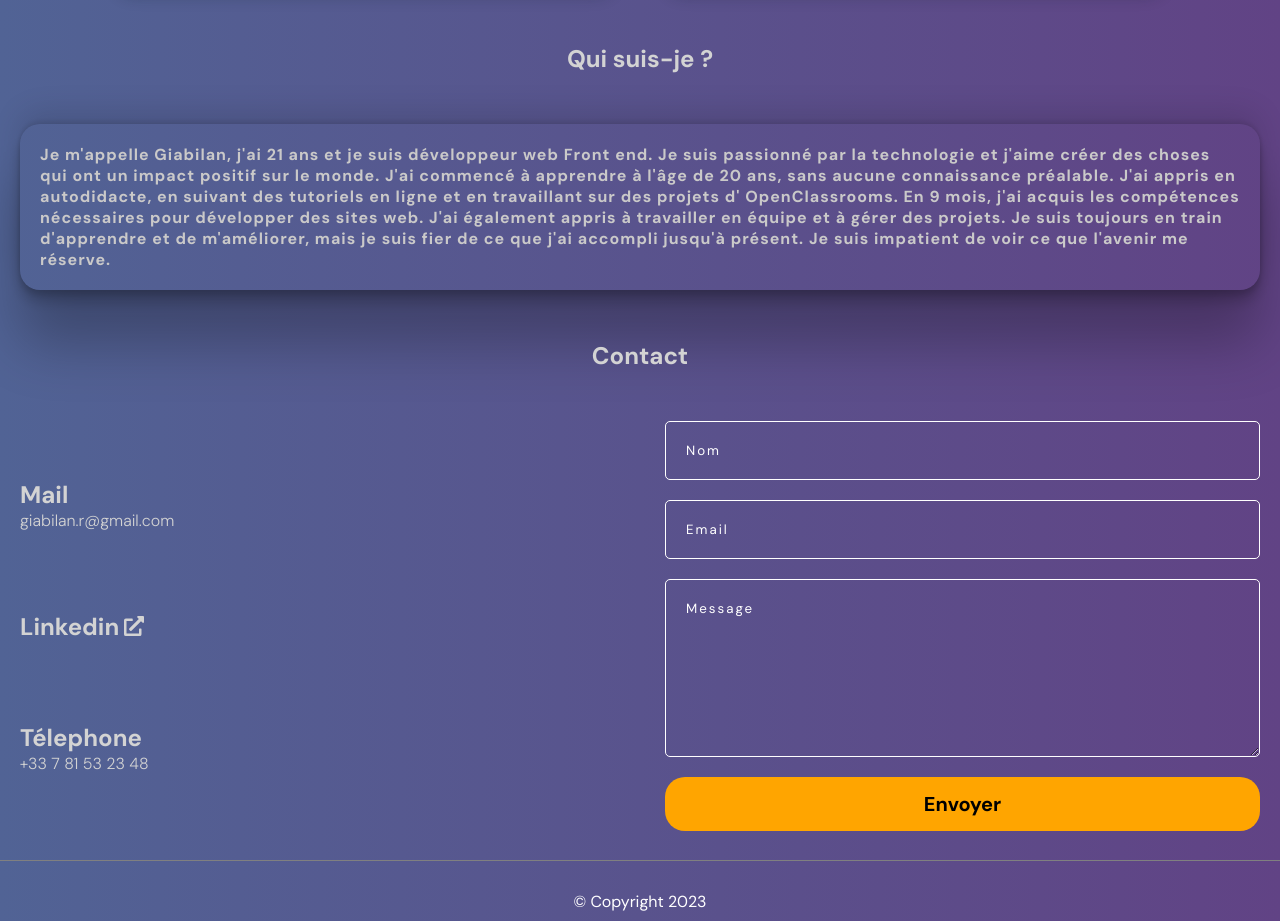
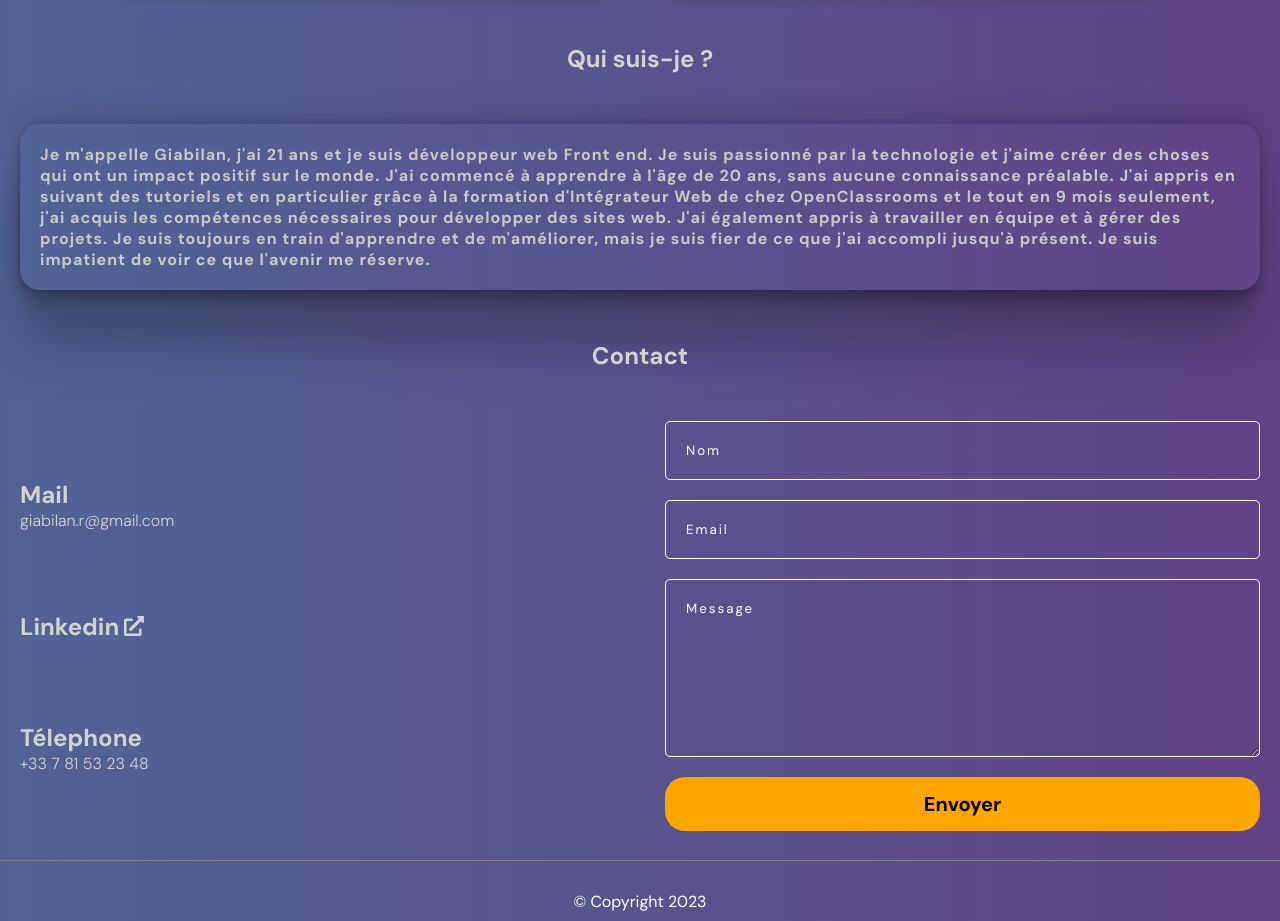
Before and after one commit to Giabilan/Portfolio-OC, a React (Vite) app: page / in a window 1280 px wide. Shown: the part 2600-3521 px from the top of the page. Built offline with nearby package versions, Linux system fonts and the light colour scheme.

Commit message:
updated of AboutMe text

```diff
--- a/src/components/aboutMe/index.jsx
+++ b/src/components/aboutMe/index.jsx
@@ -11,14 +11,14 @@ const AboutMe = () => {
           web Front end. Je suis passionné par la technologie et j&apos;aime
           créer des choses qui ont un impact positif sur le monde. J&apos;ai
           commencé à apprendre à l&apos;âge de 20 ans, sans aucune connaissance
-          préalable. J&apos;ai appris en autodidacte, en suivant des tutoriels
-          en ligne et en travaillant sur des projets d&apos; OpenClassrooms. En
-          9 mois, j&apos;ai acquis les compétences nécessaires pour développer
-          des sites web. J&apos;ai également appris à travailler en équipe et à
-          gérer des projets. Je suis toujours en train d&apos;apprendre et de
-          m&apos;améliorer, mais je suis fier de ce que j&apos;ai accompli
-          jusqu&apos;à présent. Je suis impatient de voir ce que l&apos;avenir
-          me réserve.
+          préalable. J&apos;ai appris en suivant des tutoriels et en particulier grâce à la
+          formation d&apos;Intégrateur Web de chez OpenClassrooms et le tout en
+          9 mois seulement, j&apos;ai acquis les compétences nécessaires pour
+          développer des sites web. J&apos;ai également appris à travailler en
+          équipe et à gérer des projets. Je suis toujours en train
+          d&apos;apprendre et de m&apos;améliorer, mais je suis fier de ce que
+          j&apos;ai accompli jusqu&apos;à présent. Je suis impatient de voir ce
+          que l&apos;avenir me réserve.
         </p>
       </div>
     </div>
```
